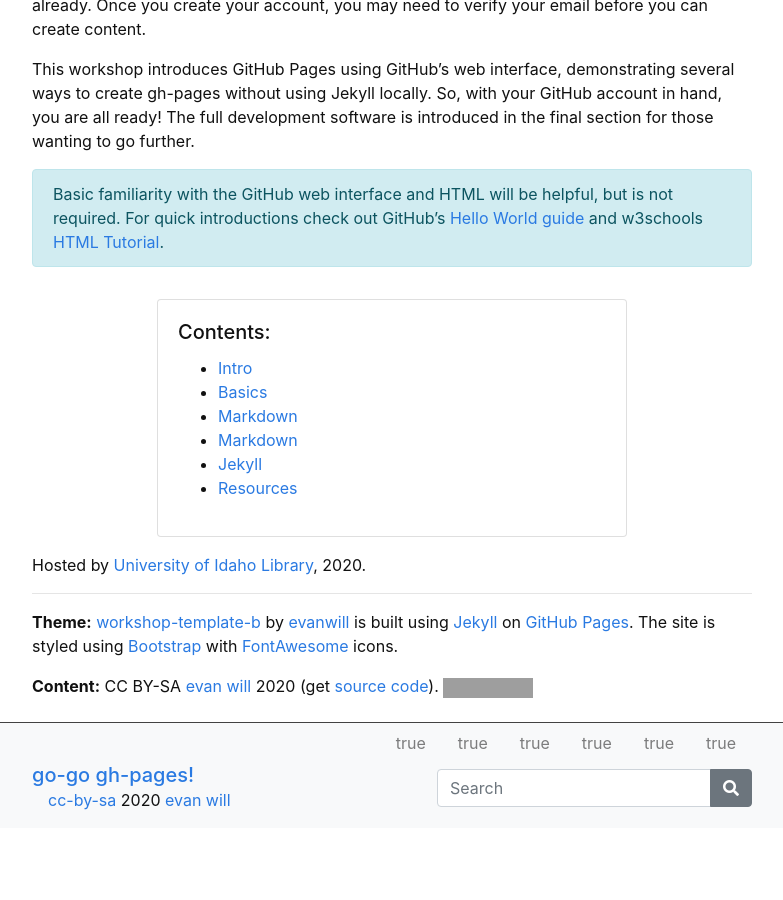
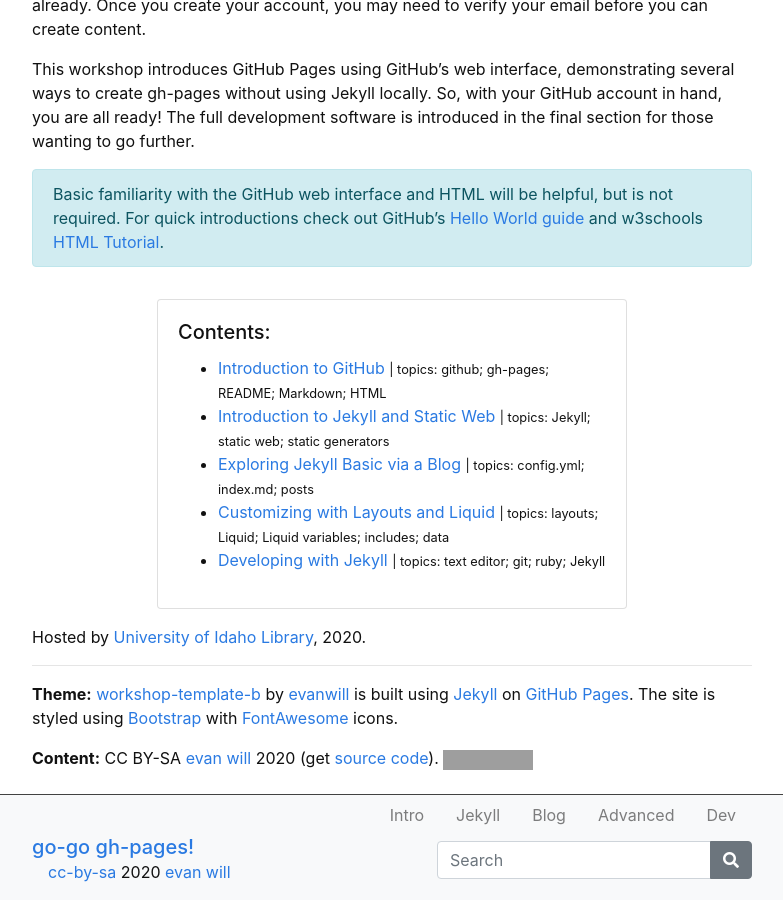
Before and after one commit to evanwill/go-go-ghpages-b, a Jekyll site: the page built from index.md, in a window 1280 px wide and 900 px high, scrolled down 776 px. Shown: the whole window, without its empty margins (248-1031 px from the left). Built offline with Jekyll 4.4.1, drawn with Linux system fonts in a browser that asks for light colours; before the commit the page ends 1604 px from its top, so only the background shows below that; part of the change alters nothing that is shown; some of the changed text lies outside the part shown; grey boxes are pictures that could not be loaded.

Commit message:
round of content

```diff
--- a/content/1-intro.md
+++ b/content/1-intro.md
@@ -1,39 +1,99 @@
 ---
-title: Intro
-nav: true
+title: Introduction to GitHub
+nav: Intro
+topics: github; gh-pages; README; Markdown; HTML
+description: >
+    This section introduces the GitHub web interface, walks through creating a repository, and covers the basics of Markdown and HTML.
+    These topics are important for understanding the basic building blocks of websites and learning how to work with files on GitHub.
+youtubeid: SWVjQsvQocA
 ---
 
-# Introduction
+## Git -> GitHub -> GitHub Pages
 
-One amazingly useful GitHub feature is [GitHub Pages](https://guides.github.com/features/pages/){:target='_blank'}.
-It provides free static web hosting from any repository.
-Gh-pages is intended to host relatively simple sites for your GitHub portfolio, project, or documentation.
-Because it is free and a valuable transferable skill, this is a great option for teaching and learning.
+Before we get started we better clarify some terms:
 
-Many organizations are using GitHub to collaboratively create and publish public workshop websites.
+[<span class="h4">Git</span>](https://git-scm.com/){:target="_blank" rel="noopener"} is a popular [free](https://www.gnu.org/philosophy/free-sw.en.html){:target="_blank" rel="noopener"}, [distributed version control](https://en.wikipedia.org/wiki/Distributed_version_control){:target="_blank" rel="noopener"} system--i.e. a piece of software used to track the history of changes in a folder of files.
+Git can be used on your personal computer, or by online services to track the development of a project, such as...
+
+[<span class="h4">GitHub</span>](https://github.com/){:target="_blank" rel="noopener"}, a popular web platform for hosting Git repositories--i.e. a place to store and sync your project files online.
+Built around the powerful version control of Git, it provides a handy web interface for managing, editing, and collaborating on repositories.
+
+Originally designed to manage large open-source software projects, GitHub's use has expanded to many other types of organizations and individuals, with [over 40 million users](https://octoverse.github.com/).
+GitHub provides a bunch of built in project management features including...
+
+{% include figure.html img="octojekyll.png" alt="Octojekyll logo" width="35%" %}
+
+[<span class="h4">GitHub Pages</span>](https://pages.github.com/){:target="_blank" rel="noopener"}, free static web hosting service available as part of every repository--this means with the *click of a button* you can fire up a new website!
+
+Intended to host relatively simple sites for your GitHub portfolio or project documentation,
+GitHub Pages is an ideal solution for creating an open educational resource or personal site to highlight your academic work.
+Because hosting through gh-pages is free and builds valuable transferable skills, this is a great option for teaching and learning.
+Users have the opportunity to become creators and participants in global digital culture, developing critical digital literacy about the fabric of the web.
+
+Many organizations and individuals are using GitHub to collaboratively create and publish public websites.
 For example:
 
-- [Programming Historian](http://programminghistorian.org/)
-- [Software Carpentry](https://software-carpentry.org/), [Data Carpentry](http://www.datacarpentry.org/), [Library Carpentry](https://librarycarpentry.org/)
+- [Programming Historian](http://programminghistorian.org/){:target="_blank" rel="noopener"}
+- [The Carpentries](https://carpentries.org/){:target="_blank" rel="noopener"}
 - this site!
 
-{% capture text %}Note:
+{% capture text %}
 There are *soft* limits and guidelines for gh-pages usage: sites should be < 1GB, use < 100GB bandwidth per month, and make < 10 builds per hour.
 If your site exceeds these quotas, GitHub will send you a notice asking you to modify the repository.
+
 All content must follow the [community guidelines](https://help.github.com/articles/github-community-guidelines/), e.g. no violence, obscene sex, or illegal stuff.{% endcapture %}
 {% include alert.html text=text color=secondary %}
 
-# workshop-template-b
+----------------
 
-`workshop-template-b` is a Jekyll project to create a simple workshop website, with a [Bootstrap](https://getbootstrap.com/){:target='_blank'} theme, designed for hosting on [gh-pages](https://pages.github.com/){:target='_blank'}.
+## GitHub Practice
 
-It works best for about 5 pages of instructions, plus index, all written in Markdown.
-The navigation to the main pages is exposed at top and bottom of each page for easy stepping through the lessons.
+Let's create a new repository, then write some Markdown and HTML to see how gh-pages works!
 
-## Why?
+### Create a New Repository
 
-Rather than making slides for a workshop, why not make a website?
-It's easier to write, access, share, and reuse.
-GitHub and gh-pages makes this super easy.
+- create a repo,
+    - intro to github
+    - intro to repo features
+    - intro to activate gh-pages
 
-It is a better [Open Educational Resource](https://en.wikipedia.org/wiki/Open_educational_resources){:target='_blank'} since anyone can easily fork and adapt!
+### Edit your README (Markdown Intro)
+
+- edit README.md
+    - intro to readme conventions
+    - intro to web editor
+    - intro to markdown, headers, paragraphs, links, inline elements
+    - intro to first commit
+    - view rendered
+
+
+[Markdown](https://daringfireball.net/projects/markdown/) is a standard to [simplify writing](https://evanwill.github.io/_drafts/notes/writing-markdown.html) content for the web.
+[GitHub markdown flavor](https://help.github.com/articles/basic-writing-and-formatting-syntax/) can be used any where on GitHub and in Jekyll.
+The basics are intuitive, you can learn in about a minute!
+See [Markdown in a Minute](https://evanwill.github.io/_drafts/notes/markdown-minute.html) to get started.
+
+
+### Create index.html (HTML Intro)
+
+- create a file, index.html
+    - intro to index.html convention
+    - intro to html (relation to markdown)
+    - intro to second commit
+    - intro to urls (to find the page)
+    - wait for build, view site
+
+-------------
+
+## Reference
+
+**Git & GitHub:**
+
+- [GitHub Guides](https://guides.github.com/){:target="_blank" rel="noopener"}, see [Hello World](https://guides.github.com/activities/hello-world/){:target="_blank" rel="noopener"} for an introduction.
+- [GitHub Learning Lab](https://lab.github.com/){:target="_blank" rel="noopener"}
+
+**Markdown:**
+
+- [Markdown](https://daringfireball.net/projects/markdown/)
+- [Markdown in a Minute](https://evanwill.github.io/_drafts/notes/markdown-minute.html)
+- GitHub Guide [Mastering Markdown](https://guides.github.com/features/mastering-markdown/)
+- [GitHub markdown flavor](https://help.github.com/articles/basic-writing-and-formatting-syntax/)
--- a/content/2-basic.md
+++ /dev/null
@@ -1,6 +0,0 @@
----
-title: Basics
-nav: true
----
-
-# Basics
--- /dev/null
+++ b/content/2-jekyll.md
@@ -0,0 +1,50 @@
+---
+title: Introduction to Jekyll and Static Web
+nav: Jekyll
+topics: Jekyll; static web; static generators
+description: >
+    Learn about static web approaches, static site generators, and how Jekyll fits in with GitHub Pages.
+---
+
+# Jekyll
+
+- intro to Jekyll
+    - background
+        - static web
+        - static generators
+        - ruby
+        - gh-pages
+    - components of jekyll project
+        - a folder of files
+        - we are going to use a theme, so we don't seem most of the project
+
+
+## Static Web
+
+Unlike [WordPress](https://wordpress.com/){:target="_blank" rel="noopener"} or [Drupal](https://www.drupal.org/){:target="_blank" rel="noopener"}, gh-pages is not a content management system or dynamic web application.
+There is no database, server side language / processing, or admin interface.
+This is known as a [static web](https://en.wikipedia.org/wiki/Static_web_page){:target="_blank" rel="noopener"} host.
+HTML, CSS, and JS stored in the repository are served to the user without dynamic changes.
+
+In the olden days static web was the norm, but database driven dynamic web sites have dominated the last decade.
+Dynamic web applications enable features such as live comments, user authentication, and personalized streams.
+However, this functionality requires complex server-side infrastructure and processing.
+
+> `view-source:` one fascinating aspect of the web is that everyone must share code to participate.
+> Right click on any web page and select "View page source" to see the code that is being rendered by the browser.
+> Right click on any element in the page and select "Inspect" or "Inspect Element" to open your browser's built in developer tools.
+> This is a great way to learn about HTML and to understand how others created the sites you use.
+
+Despite their limitations static sites are experiencing a [new boom](https://www.smashingmagazine.com/2015/11/modern-static-website-generators-next-big-thing/){:target="_blank" rel="noopener"}, because they offer some significant advantages:
+- much faster performance (caching, low bandwidth, no processing time).
+- low hosting requirements (simple web servers, no dependencies).
+- no security vulnerabilities.
+- easy version control.
+
+To make development easier, hundreds of static site generators have sprung onto the scene (see lists at [StaticGen](https://www.staticgen.com/){:target="_blank" rel="noopener"} and [Static Site Generators](https://staticsitegenerators.net/){:target="_blank" rel="noopener"}).
+Static generators bundle together a stack of web development tools which are used to transform a directory of source code into a deployable web site.
+
+[Jekyll](https://jekyllrb.com/){:target="_blank" rel="noopener"} is one of the most popular and actively developed, in part because of its integration with gh-pages.
+*More on that later...*
+
+> Static Site Generators typically feature: command line interface; builtin development server; simplified markup based content; web templating language; CSS preprocessor; file-based data options; plugin extensibility.
--- /dev/null
+++ b/content/3-blog.md
@@ -0,0 +1,36 @@
+---
+title: Exploring Jekyll Basic via a Blog
+nav: Blog
+topics: config.yml; index.md; posts
+---
+
+# My Blog!
+
+- create new repo
+    - re-enforce process
+    - active gh-pages
+- create _config.yml
+    - intro to yml
+    - config basics
+    - remote_theme, https://github.com/jekyll/minima
+    - commit
+- create index.md
+    - intro to yml front matter
+    - review markdown, add more elements
+    - commit
+    - wait for build, view site
+- create _posts/2019-10-27-test.html
+    - intro to posts
+    - front matter review (title, layout, categories)
+    - markdown review, add image
+    - commit
+- create _posts/2020-10-27-next.html
+    - review post creation process, options
+    - markdown code block, horizontal rule, block quote, table
+
+
+### YAML
+
+[YAML](http://www.yaml.org/) is a human readable plain text data format.
+It is used in Jekyll for configuration, site data, and front matter.
+Jekyll projects are [configured](https://jekyllrb.com/docs/configuration/) using the `_config.yml` file.
--- a/content/3-markdown.md
+++ /dev/null
@@ -1,11 +0,0 @@
----
-title: Markdown
-nav: true
----
-
-# Markdown
-
-[Markdown](https://daringfireball.net/projects/markdown/) is a standard to [simplify writing](https://evanwill.github.io/_drafts/notes/writing-markdown.html) content for the web.
-[GitHub markdown flavor](https://help.github.com/articles/basic-writing-and-formatting-syntax/) can be used any where on GitHub and in Jekyll.
-The basics are intuitive, you can learn in about a minute!
-See [Markdown in a Minute](https://evanwill.github.io/_drafts/notes/markdown-minute.html) to get started.
--- a/content/4-theme.md
+++ b/content/4-theme.md
@@ -1,8 +1,32 @@
 ---
-title: Markdown
-nav: true
+title: Customizing with Layouts and Liquid
+nav: Advanced
+topics: layouts; Liquid; Liquid variables; includes; data
 ---
 
-# Using a Theme
+advanced
+- create _layout/dark.html
+    - intro to layouts
+    - cascading layouts
+- create about.md
+    - use new layout
+- edit about.md
+    - intro to Liquid variables in page
+    - commit
+- create _include/bigcat.html
+    - intro to includes
+    - use to add image to index.md
+- create _data/animals.csv
+    - intro to data folder
+    - create csv
+    - intro to Liquid data and for loop
+    - use to add list to about.md
+    - add an Liquid if
 
-remote theme
+
+### Liquid
+
+[Liquid](http://shopify.github.io/liquid/) is a flexible template language.
+[In Jekyll](https://jekyllrb.com/docs/templates/) it allows you to layout pages built from modular components and data, using the `_includes`, `_layouts`, and `_data` directories.
+Liquid includes features such as operators, loops, and filters to manipulate raw content.
+Liquid statements are enclosed by {% raw %}`{%  %}`{% endraw %} and variables in {% raw %}`{{  }}`{% endraw %}.
--- /dev/null
+++ b/content/5-dev.md
@@ -0,0 +1,81 @@
+---
+title: Developing with Jekyll
+nav: Dev
+topics: text editor; git; ruby; Jekyll
+---
+
+# Using Jekyll locally
+
+
+## Optional Prep *[very optional!]*
+
+If you are excited to jump further into GitHub Pages and Jekyll you might want some additional software installed on your computer,
+including a text editor, Git, Ruby, and Jekyll.
+The instructions below will set up your local development environment and provide a bit of background.
+
+### Text Editor
+
+When working with code you should have a good text editor.
+Word processors such as MS Word can not be used to create or edit code.
+Windows Notepad does not handle UTF-8 encoding or UNIX line endings that are standard for cross platform applications.
+
+For basic editing, Windows [Notepad++](https://notepad-plus-plus.org/), Mac TextEdit, or Linux Gedit are sufficient.
+However, a more complete code editor will be helpful for managing Jekyll projects.
+
+Open-source cross platform suggestions:
+
+- [Visual Studio Code](https://code.visualstudio.com/)
+- [Atom](https://atom.io/)
+
+### Git
+
+[Git](https://git-scm.com/) is a [free](https://www.gnu.org/philosophy/free-sw.en.html), [distributed version control](https://en.wikipedia.org/wiki/Distributed_version_control) system.
+[GitHub](https://github.com/) is a Git repository hosting service, a place to store and sync your work in the cloud.
+Your GitHub Pages projects will be under Git version control, so you need the software on your machine to work with it locally.
+
+Installing it is pretty straightforward:
+
+- Windows: install [Git for Windows](https://git-for-windows.github.io/) using the default options, except when setup asks you to choose the default editor used by Git, select "Use the Nano editor by default". This will give you Git, Git Bash, and Git GUI. Git Bash is a great terminal that lets you use UNIX style commands and utilities on Windows.
+- Mac: check if Git is already installed by opening terminal and typing `git --version`. If you do not have it, download the official [Mac installer](https://git-scm.com/downloads).
+- Linux: check if Git is already installed by opening terminal and typing `git --version`. If you do not have it, install from your distribution's software center or package manager (for Ubuntu `sudo apt install git`).
+
+If you are interested in using a visual GUI application integrated with GitHub, Windows and Mac users should also install [GitHub Desktop](https://desktop.github.com/) using the default options.
+You can install GitHub Desktop in addition to other versions of Git.
+
+There are other [GUI apps available](https://git-scm.com/downloads/guis) for managing and visualizing Git repositories, including Linux options.
+
+### Ruby
+
+[Ruby](https://www.ruby-lang.org/){:target="_blank" rel="noopener"} is a programming language popular with web applications.
+*You do not need to know anything about Ruby*, but you do need it to run Jekyll on your system!
+If you are curious to learn, check out [Ruby in 20 minutes](https://www.ruby-lang.org/en/documentation/quickstart/) or [Try Ruby in your browser](https://try.ruby-lang.org/).
+
+Jekyll requires a Ruby version 2.5.0 or higher installed on your computer.
+Installing Ruby isn't super easy, but [Jekyll install docs](https://jekyllrb.com/docs/installation/) have detailed guides for getting set up on different operating systems.
+Here is a short summary:
+
+{% capture ruby %}
+- **Windows:** [RubyInstaller for Windows](https://rubyinstaller.org/) makes install pretty easy.
+    - First, [download](https://rubyinstaller.org/downloads/) the suggested stable version "WITH DEVKIT" (as of this writing, Ruby+Devkit 2.7.X (x64)) and double click to install. Use the install defaults, but make sure "Add Ruby executables to your PATH" is checked. On the final step, ensure the box to start the MSYS2 DevKit is checked.
+    - Second, the installer will open a terminal window with options to install MSYS2 DevKit components. Choose option 3, "MSYS2 and MINGW development toolchain", or simply press ENTER to install all the necessary dependencies. (This installer can be restarted by typing `ridk install` into a command prompt)
+- **Mac:** OS X has a version of Ruby installed by default. Check the version with `ruby -v`. If it is > 2.5.0 you can use the system Ruby. However, it is usually preferable to install a newer version using a manager such as [rbenv](https://github.com/rbenv/rbenv) or [RVM](http://rvm.io/). Installing Ruby on Mac is often confusing, so check the official Jekyll [Mac install docs](https://jekyllrb.com/docs/installation/#macOS) for tips.
+- **Linux:** Even though the version will not be the most up-to-date, the simplest method is to use your distro's repositories. For example on Ubuntu, `sudo apt install ruby-full`. Make sure the repository version is > 2.5.0. You will also need the build tools Make and GCC, on Ubuntu get them with `sudo apt install build-essential`. However, it is usually preferable to use a manager such as [rbenv](https://github.com/rbenv/rbenv) or [RVM](http://rvm.io/).
+{% endcapture %}
+{% include card.html text=ruby header="Install Ruby" %}
+
+### Jekyll
+
+Jekyll is a Gem, a software package installed via Ruby's management system called RubyGems (similar to Python's Pip).
+
+To install Jekyll, open a terminal and type:
+`gem install jekyll bundler`
+
+This will take a minute or two as Gem installs all the dependencies and builds extensions (on Windows it may appear as if nothing is happening, but be patient!).
+
+
+### Sass
+
+[Sass](http://sass-lang.com/) is a CSS extension / preprocessor.
+All normal CSS is valid SCSS, but Sass adds many powerful functions and programatic features.
+Writing SCSS is often easier and more sensible, for example by supporting nesting, variables, and operators.
+Jekyll lets you write SASS in modular chucks called partials, in the `_sass` directory, that will be combined and compiled into normal CSS files when the site is built.
--- a/content/5-jekyll.md
+++ /dev/null
@@ -1,6 +0,0 @@
----
-title: Jekyll
-nav: true
----
-
-# Developing with Jekyll
--- a/content/6-resources.md
+++ /dev/null
@@ -1,71 +0,0 @@
----
-title: Resources
-nav: true
----
-
-# Resources
-
-To learn about using `workshop-template-b`, the [Readme](https://github.com/evanwill/workshop-template-b/blob/master/README.md) and content pages have some documentation.
-
-Workshop sites using this template:
-
-- [Make OER!](https://evanwill.github.io/make-oer/) (presentation)
-- [Hey API!](https://evanwill.github.io/hey-api/) (workshop)
-- [Teaching Tech Hands-on](https://evanwill.github.io/tech-hands-on/) (presentation)
-- [Refine APIs](https://evanwill.github.io/refine-apis/) (workshop)
-- [Mini Web Crash Course](https://evanwill.github.io/mini-web-crash-course/) (workshop)
-
-Other workshop sites an [minimal version of this template](https://github.com/evanwill/workshop-template) (no bootstrap):
-
-- [get-git](https://evanwill.github.io/get-git/)
-- [hello-arduino](https://evanwill.github.io/hello-arduino/)
-- [clean-your-data](https://evanwill.github.io/clean-your-data/)
-- [go-go gh-pages](https://evanwill.github.io/go-go-ghpages/)
-- [Make @ the MILL](https://uidaholib.github.io/make-at-the-mill/)
-
-# Reference
-
-### Git & GitHub
-
-[GitHub](https://github.com/){:target="_blank" rel="noopener"} is a popular web service for hosting Git repositories--with benefits!
-It provides a handy web interface for editing and collaborating on repos, as well as, built in project management features and [free static web hosting](https://pages.github.com/){:target="blank"} powered by [Jekyll](https://jekyllrb.com/){:target="blank"}.
-Accounts are free.
-To learn more check out Hellow World on [GitHub Guides](https://guides.github.com/){:target="_blank" rel="noopener"} or [GitHub Training](https://services.github.com/on-demand/){:target="_blank" rel="noopener"}.
-
-### Markdown
-
-[Markdown](https://daringfireball.net/projects/markdown/) is a standard to simplify writing content for the web.
-[GitHub markdown flavor](https://help.github.com/articles/basic-writing-and-formatting-syntax/) can be used any where on GitHub and in Jekyll.
-
-- [Markdown in a Minute](https://evanwill.github.io/_drafts/notes/markdown-minute.html)
-- GitHub Guide [Mastering Markdown](https://guides.github.com/features/mastering-markdown/)
-
-### Bootstrap 4
-
-[Bootstrap](https://getbootstrap.com/) is a CSS framework designed to streamline developing user interfaces for your website.
-It is combined with a JavaScript library [jQuery](https://jquery.com/) to simplify adding interactive components.
-
-### FontAwesome 5
-
-[FontAwesome](https://fontawesome.com/) is an icon set used to easily add icons to websites.
-Check the [gallery](https://fontawesome.com/icons?d=gallery&m=free) for the freely available icons.
-
-### YAML
-
-[YAML](http://www.yaml.org/) is a human readable plain text data format.
-It is used in Jekyll for configuration, site data, and front matter.
-Jekyll projects are [configured](https://jekyllrb.com/docs/configuration/) using the `_config.yml` file.
-
-### Liquid
-
-[Liquid](http://shopify.github.io/liquid/) is a flexible template language.
-[In Jekyll](https://jekyllrb.com/docs/templates/) it allows you to layout pages built from modular components and data, using the `_includes`, `_layouts`, and `_data` directories.
-Liquid includes features such as operators, loops, and filters to manipulate raw content.
-Liquid statements are enclosed by {% raw %}`{%  %}`{% endraw %} and variables in {% raw %}`{{  }}`{% endraw %}.
-
-### Sass
-
-[Sass](http://sass-lang.com/) is a CSS extension / preprocessor.
-All normal CSS is valid SCSS, but Sass adds many powerful functions and programatic features.
-Writing SCSS is often easier and more sensible, for example by supporting nesting, variables, and operators.
-Jekyll lets you write SASS in modular chucks called partials, in the `_sass` directory, that will be combined and compiled into normal CSS files when the site is built.
```
